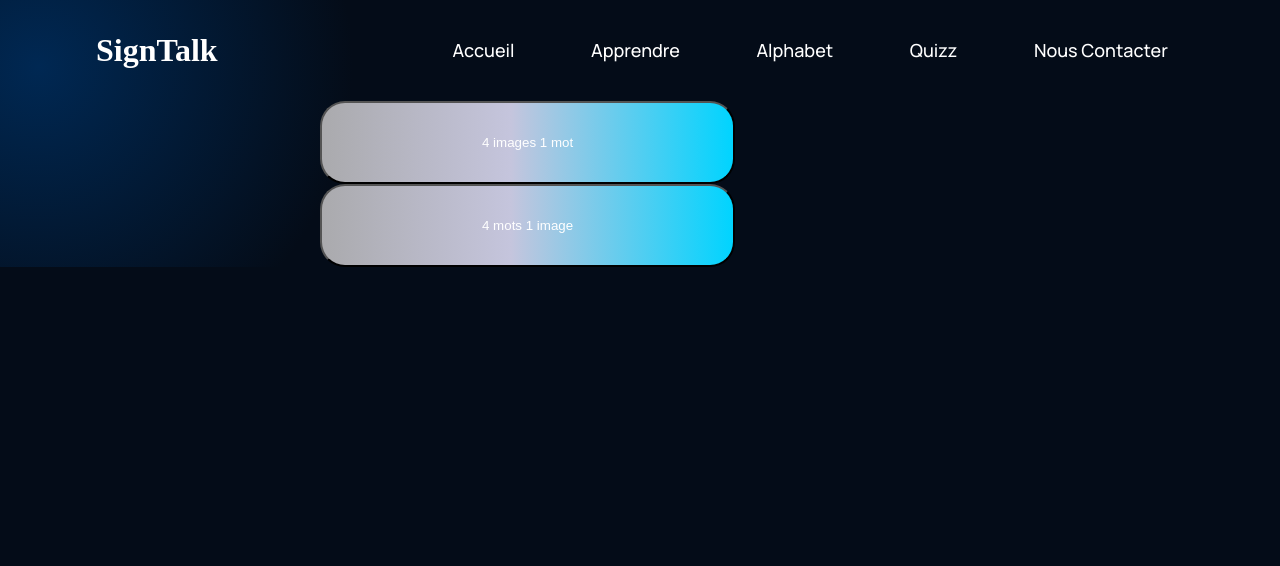
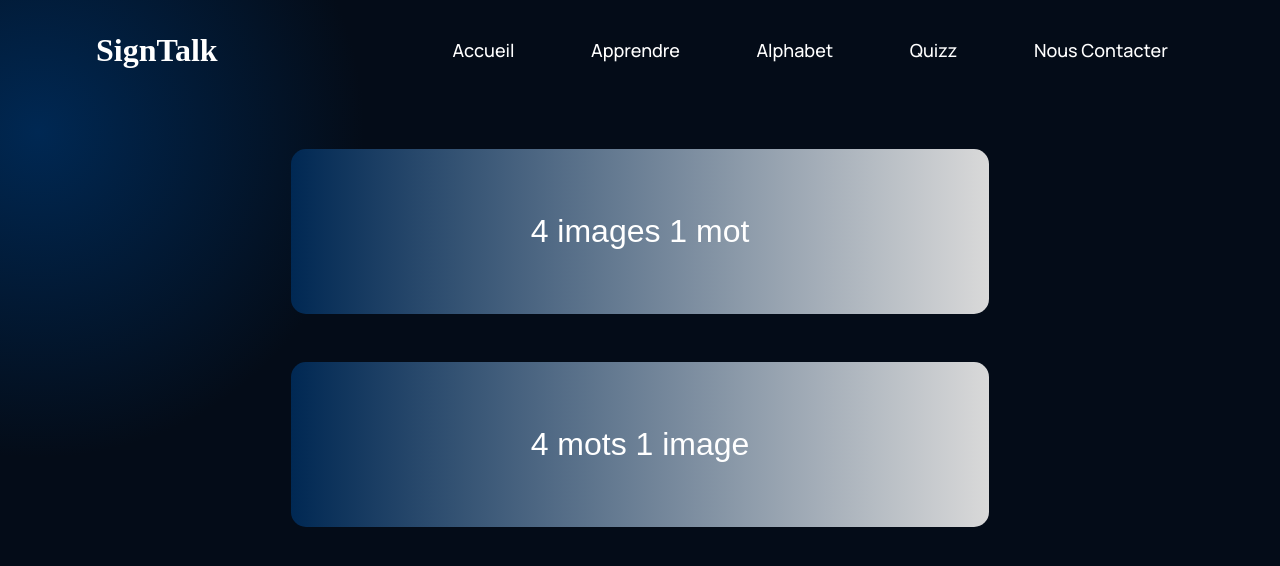
Before and after one commit to Mustapha-Smail/SignTalk, a React (Create React App) app in the folder frontend/: page /quizz in a window 1280 px wide. Shown: the top 566 px of the page. Built offline with nearby package versions, Linux system fonts and the light colour scheme; no server answers.

Commit message:
quizz choice finished

```diff
--- a/frontend/src/components/Quizz/QuizzButton.jsx
+++ b/frontend/src/components/Quizz/QuizzButton.jsx
@@ -1,13 +1,22 @@
 import React from 'react';
+import { useNavigate } from 'react-router-dom';
 import './quizzButton.css';
 
-const QuizzButton = ({text}) => (
+const QuizzButton = ({ text }, { page }) => {
 
+    const navigate = useNavigate()
+
+    const getPage = () => {
+        navigate(`${page}`)
+    }
+
+    return (
         <div className="divQuizzButton">
-            <button className="QuizzButton">
+            <button className="QuizzButton" onClick={getPage}>
                 {text}
             </button>
         </div>
-  );
+    )
+}
 
 export default QuizzButton;
--- a/frontend/src/components/Quizz/quizzButton.css
+++ b/frontend/src/components/Quizz/quizzButton.css
@@ -1,15 +1,43 @@
-.divQuizzButton{
-    margin: 0 auto;
+.divQuizzButton {
+    margin: 3rem auto;
     width: 50%;
+    display: flex;
+    align-items: center;
+    justify-content: center;
 }
 
 
 .QuizzButton {
+    clear: both;
+    white-space: nowrap;
+    padding: 4rem 15rem;
+    color: white;
+    font-size: 2rem;
+    border: 0px;
+    border-radius: 15px;
+    background: linear-gradient(90deg, rgba(0, 40, 83, 1) 0%, rgba(217, 217, 217, 1) 100%);
+}
 
-    padding : 2rem 10rem;
+.QuizzButton {
+    clear: both;
+    cursor: pointer;
+    white-space: nowrap;
+    padding: 4rem 15rem;
     color: white;
-    /* margin: 1rem 0; */
-    border-radius: 25px;
-    background: rgb(170,170,173);
-    background: linear-gradient(90deg, rgba(170,170,173,1) 0%, rgba(197,197,221,1) 46%, rgba(0,212,255,1) 100%);
+    font-size: 2rem;
+    border: 0px;
+    border-radius: 15px;
+    background: linear-gradient(90deg, rgba(0, 40, 83, 1) 0%, rgba(217, 217, 217, 1) 100%);
 }
+
+@media(max-width:767px) {
+    .QuizzButton {
+        padding: 10% 40%;
+    }
+}
+
+@media(max-width:496px) {
+    .QuizzButton {
+        padding: 4% 16%;
+    }
+}
--- a/frontend/src/screens/Quizz/Quizz.js
+++ b/frontend/src/screens/Quizz/Quizz.js
@@ -5,17 +5,15 @@ import QuizzButton from '../../components/Quizz/QuizzButton'
 const Quizz = () => {
   return (
     <>
-        <div className="gradient__bg">
-            <Navbar/>
-                    <div>
-                    <QuizzButton text="4 images 1 mot"/>
-                </div>
-                <div>
-                    <QuizzButton text="4 mots 1 image"/>
-                </div>
+      <div className="gradient__bg">
+        <Navbar />
+        <div>
+          <QuizzButton text="4 images 1 mot" page="quizzfr" />
         </div>
-
-
+        <div>
+          <QuizzButton text="4 mots 1 image" page="quizzlsf" />
+        </div>
+      </div>
     </>
   )
 }
```
